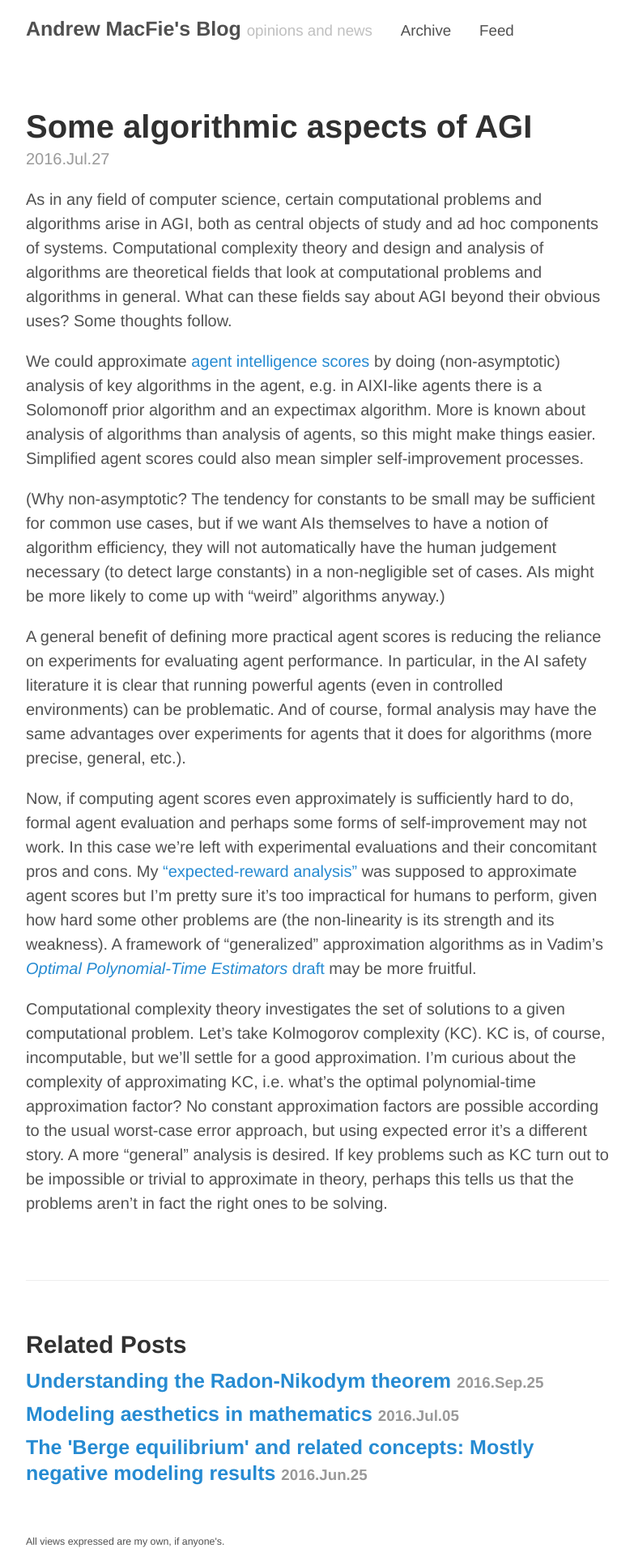
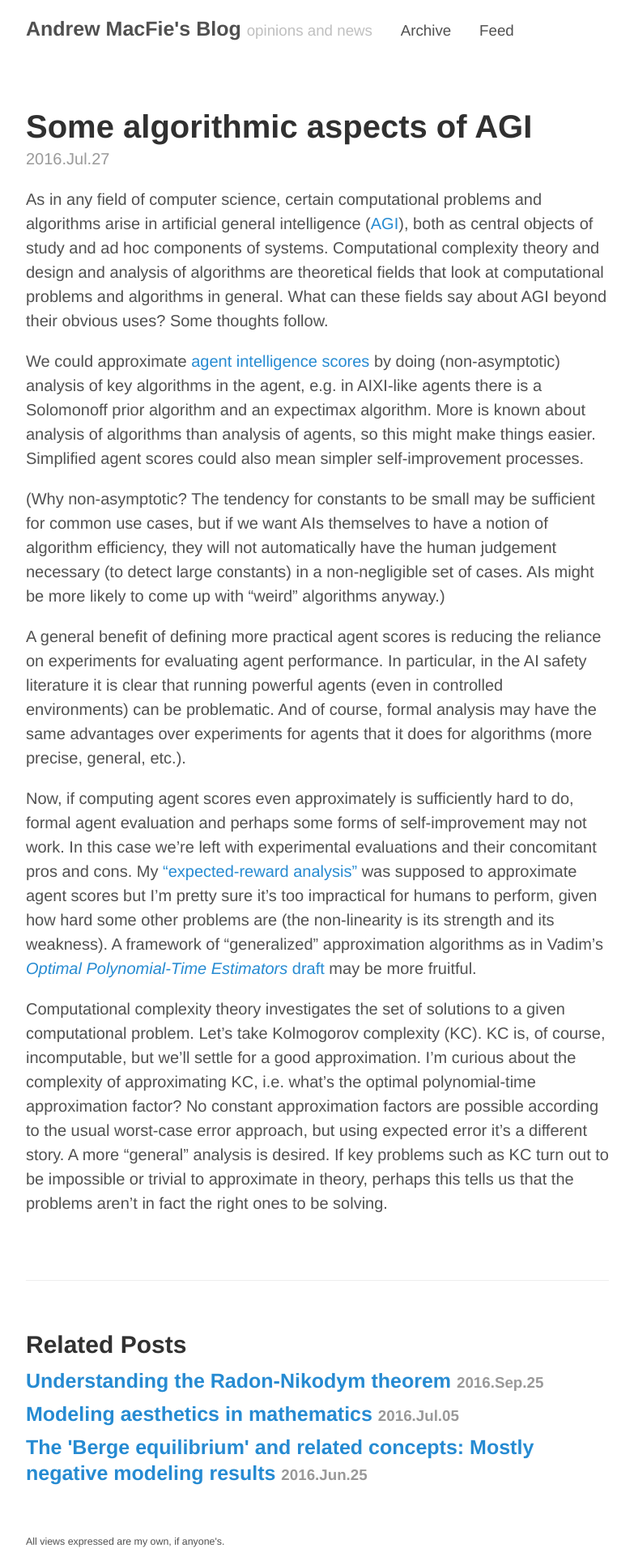
Before and after one commit to amacfie/amacfie.github.io, a Jekyll site: the page built from _posts/2016-07-27-algorithmic_aspects_agi.md, in a window 1280 px wide. Shown: the whole page at 81% size, without its empty margins (248-1031 px from the left). Built offline with Jekyll 4.4.1, drawn with Linux system fonts in a browser that asks for light colours; comment, search, counter and statistics services are not loaded.

Commit message:
Explain initials

```diff
--- a/_posts/2016-07-27-algorithmic_aspects_agi.md
+++ b/_posts/2016-07-27-algorithmic_aspects_agi.md
@@ -4,8 +4,8 @@ title: "Some algorithmic aspects of AGI"
 ---
 
 As in any field of computer science, certain computational problems and
-algorithms arise in AGI, both as central objects of study and ad hoc components
-of systems.
+algorithms arise in artificial general intelligence ([AGI](https://en.wikipedia.org/wiki/Artificial_general_intelligence)),
+both as central objects of study and ad hoc components of systems.
 Computational complexity theory and design and analysis of algorithms are
 theoretical fields that look at computational problems and algorithms in
 general.
```
